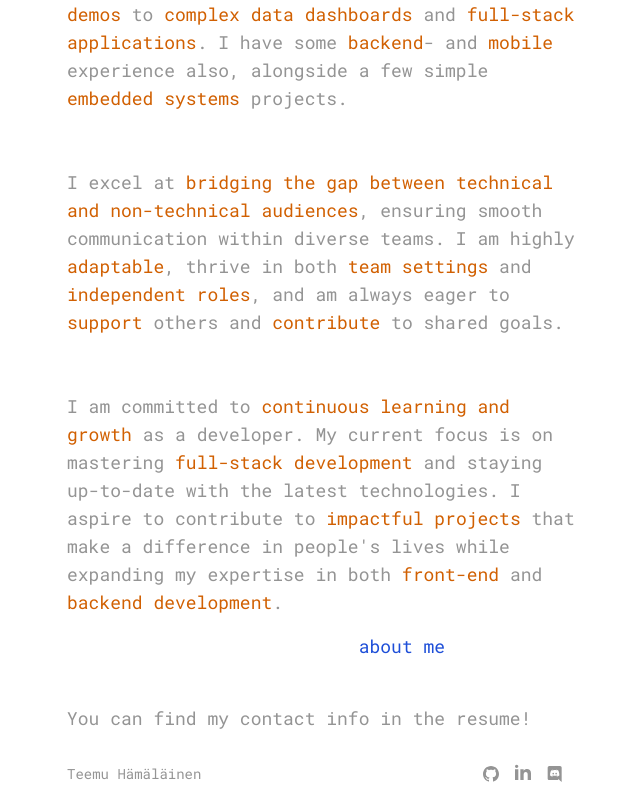
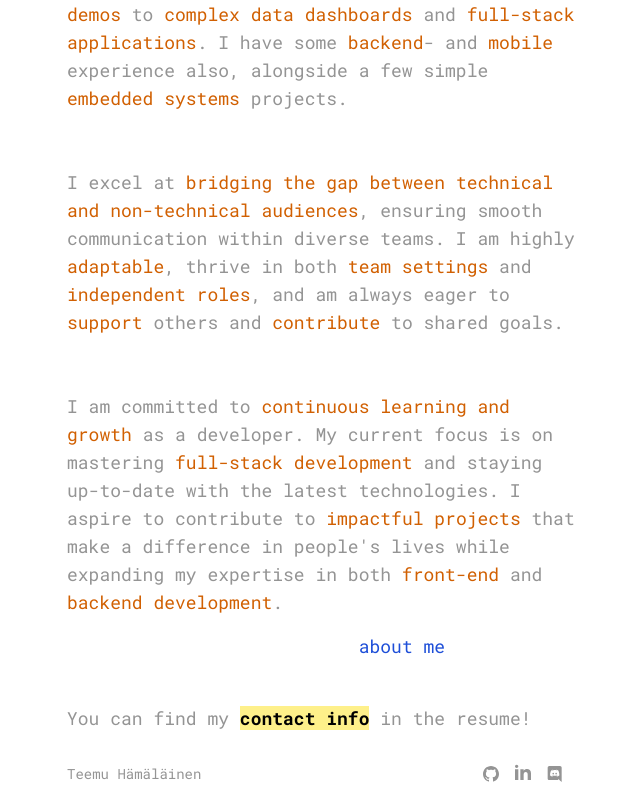
Before and after one commit to temevh/minimalisticPort, a Next.js app: page / in a window 1280 px wide. Shown: the part 476-1276 px from the top of the page, without its empty margins (317-957 px from the left). Built offline with nearby package versions, Linux system fonts and the light colour scheme.

Commit message:
contact highlight

```diff
--- a/src/app/page.js
+++ b/src/app/page.js
@@ -69,7 +69,12 @@ export default function Home() {
           page to get to know me more!
         </p>
         <p className="text-lg text-graytext">
-          You can find my contact info in the resume!
+          You can find my{" "}
+          <span className="bg-yellow-200 text-black font-bold">
+            {" "}
+            contact info
+          </span>{" "}
+          in the resume!
         </p>
       </div>
     </div>
```
